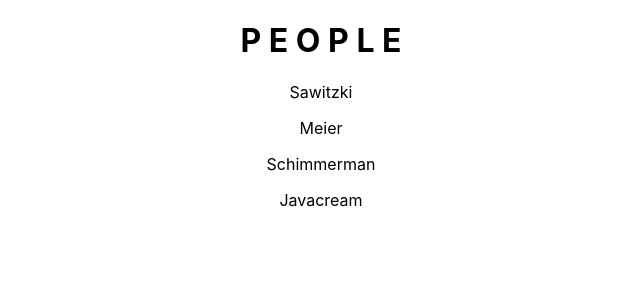
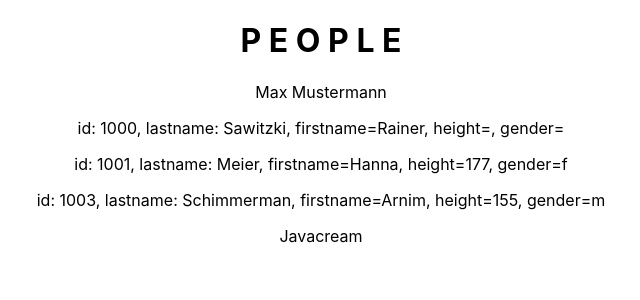
Before and after one commit to Javacream/org.javacream.training.react, a React (Create React App) app in the folder training/: page / in a window 1280 px wide. Shown: the top 300 px of the page, without its empty margins (319-959 px from the left). Built offline with nearby package versions, Linux system fonts and the light colour scheme.

Commit message:
add PersonComponent

```diff
--- a/training/src/people/PeopleApplicationContext.js
+++ b/training/src/people/PeopleApplicationContext.js
@@ -10,5 +10,5 @@ peopleModel.people = peopleData
 
 let applicationTitle= "P E O P L E"
 let company= "Javacream"
-
-export {peopleModel, applicationTitle, company}
+let user={id: "9999", lastname: "Mustermann", firstname:"Max", gender:"m", height:155}
+export {peopleModel, applicationTitle, company, user}
--- a/training/src/people/components/Header.js
+++ b/training/src/people/components/Header.js
@@ -1,8 +1,11 @@
-import { applicationTitle } from "../PeopleApplicationContext";
-
+import { applicationTitle,user } from "../PeopleApplicationContext";
+import PersonComponent from './PersonComponent'
 function Header() {
     return (
+      <>
       <h1>{applicationTitle}</h1>
+      <PersonComponent person={user} detail={false} />
+      </>
     );
   }
 
--- a/training/src/people/components/PeopleListComponent.js
+++ b/training/src/people/components/PeopleListComponent.js
@@ -1,8 +1,8 @@
 import {peopleModel} from '../PeopleApplicationContext'
-
+import PersonComponent from './PersonComponent'
 export default function PeopleListComponent(){
     let people = peopleModel.allPeople()
-    let peopleHtml = people.map(person => <p key={person.id}>{person.lastname}</p>)
+    let peopleHtml = people.map(p => <p key={p.id}><PersonComponent detail={true} person={p} /></p>)
     return (
         <>
         {peopleHtml}
--- /dev/null
+++ b/training/src/people/components/PersonComponent.js
@@ -0,0 +1,9 @@
+export default function PersonComponent(props){
+    let person = props.person
+    if (props.detail){
+        return (<p>id: {person.id}, lastname: {person.lastname}, firstname={person.firstname}, height={person.height}, gender={person.gender}</p>)
+    }
+    else{
+        return (<p>{person.firstname} {person.lastname}</p>)
+    }
+}
```
